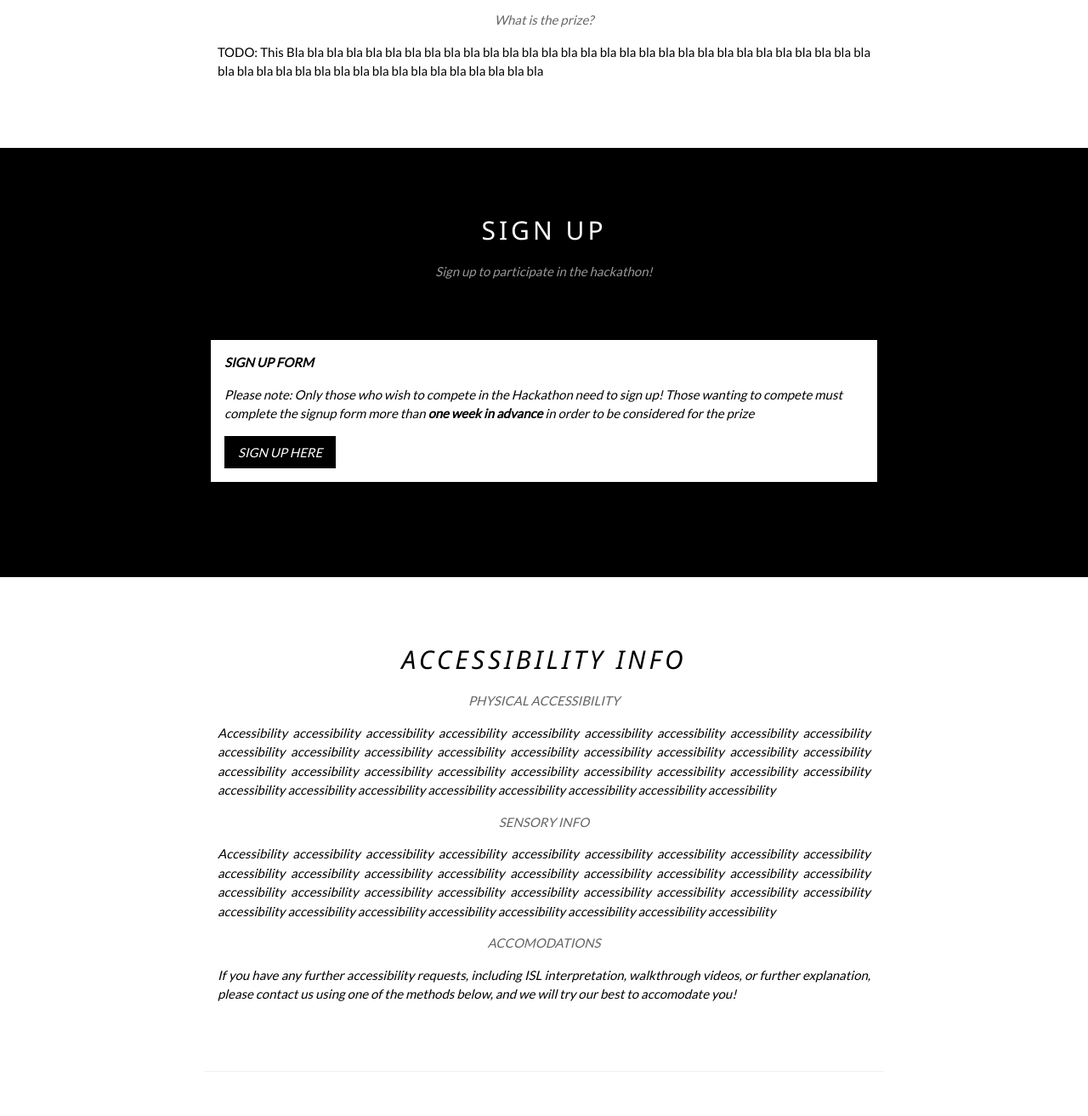
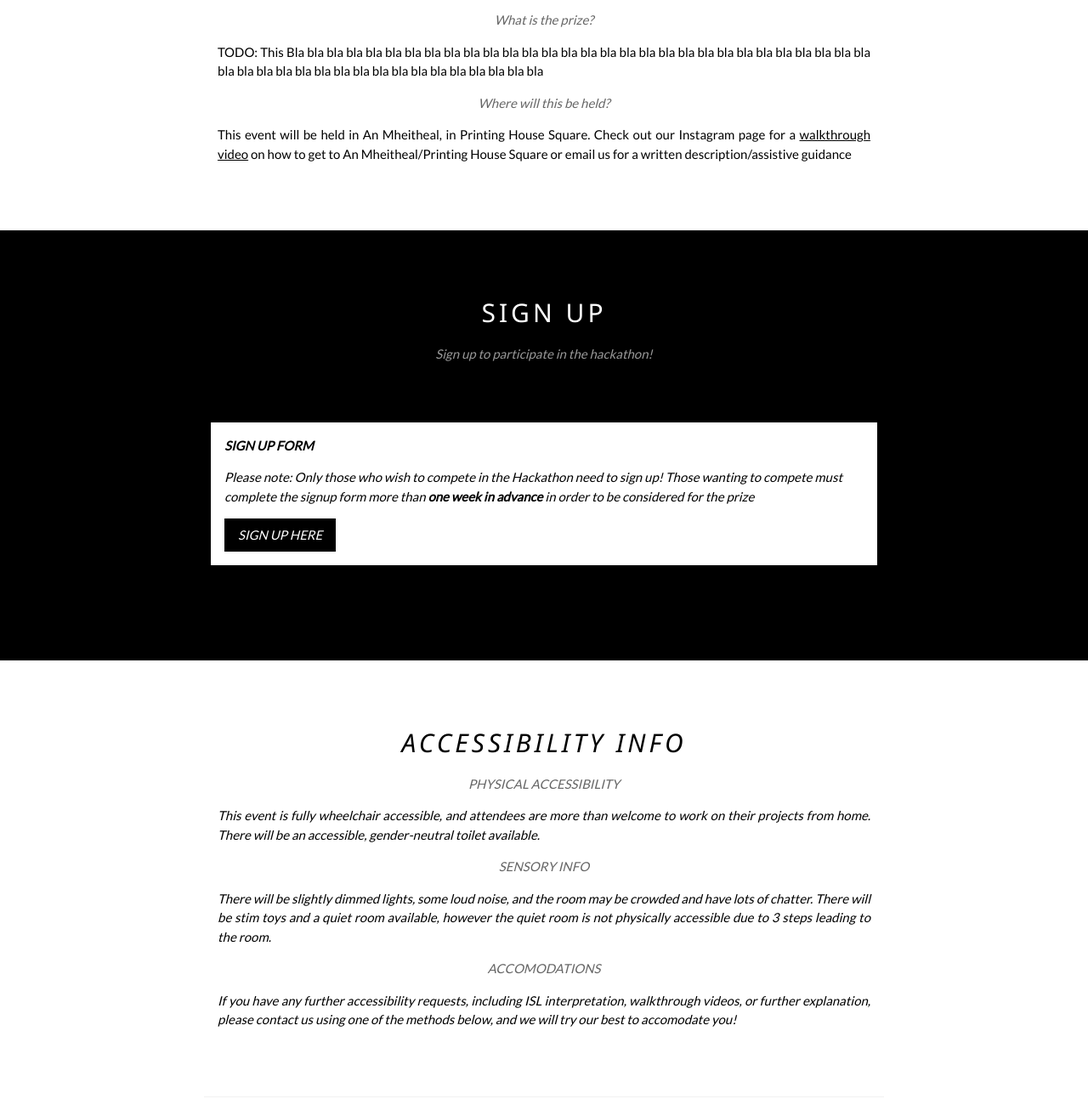
Before and after one commit to meaningissoup/athackathon, a plain HTML site: page index.html in a window 1280 px wide. Shown: the part 1054-2367 px from the top of the page at 85% size. Drawn offline with nearby package versions, Linux system fonts and the light colour scheme.

Commit message:
updated access info

```diff
--- a/index.html
+++ b/index.html
@@ -58,6 +58,10 @@ body {font-family: "Lato", sans-serif}
     <p class="w3-justify">
       TODO: This Bla bla bla bla bla bla bla bla bla bla bla bla bla bla bla bla bla bla bla bla bla bla bla bla bla bla bla bla bla bla bla bla bla bla bla bla bla bla bla bla bla bla bla bla bla bla bla
     </p>
+    <p class="w3-opacity"><i>Where will this be held?</i></p>
+    <p class="w3-justify">
+      This event will be held in An Mheitheal, in Printing House Square. Check out our Instagram page for a <a href="https://t.e2ma.net/click/jqgryl/j6wu8dqh/70g5l0">walkthrough video</a> on how to get to An Mheitheal/Printing House Square or email us for a written description/assistive guidance
+    </p>
 
   </div>
 
@@ -83,11 +87,11 @@ body {font-family: "Lato", sans-serif}
     <h2 class="w3-wide">ACCESSIBILITY INFO</h2>
     <p class="w3-opacity"><i>PHYSICAL ACCESSIBILITY</i></p>
     <p class="w3-justify">
-      Accessibility accessibility accessibility accessibility accessibility accessibility accessibility accessibility accessibility accessibility accessibility accessibility accessibility accessibility accessibility accessibility accessibility accessibility accessibility accessibility accessibility accessibility accessibility accessibility accessibility accessibility accessibility accessibility accessibility accessibility accessibility accessibility accessibility accessibility accessibility
+      This event is fully wheelchair accessible, and attendees are more than welcome to work on their projects from home. There will be an accessible, gender-neutral toilet available.
     </p>
     <p class="w3-opacity"><i>SENSORY INFO</i></p>
     <p class="w3-justify">
-      Accessibility accessibility accessibility accessibility accessibility accessibility accessibility accessibility accessibility accessibility accessibility accessibility accessibility accessibility accessibility accessibility accessibility accessibility accessibility accessibility accessibility accessibility accessibility accessibility accessibility accessibility accessibility accessibility accessibility accessibility accessibility accessibility accessibility accessibility accessibility
+      There will be slightly dimmed lights, some loud noise, and the room may be crowded and have lots of chatter. There will be stim toys and a quiet room available, however the quiet room is not physically accessible due to 3 steps leading to the room.
     </p>
     <p class="w3-opacity"><i>ACCOMODATIONS</i></p>
     <p class="w3-justify">
```
